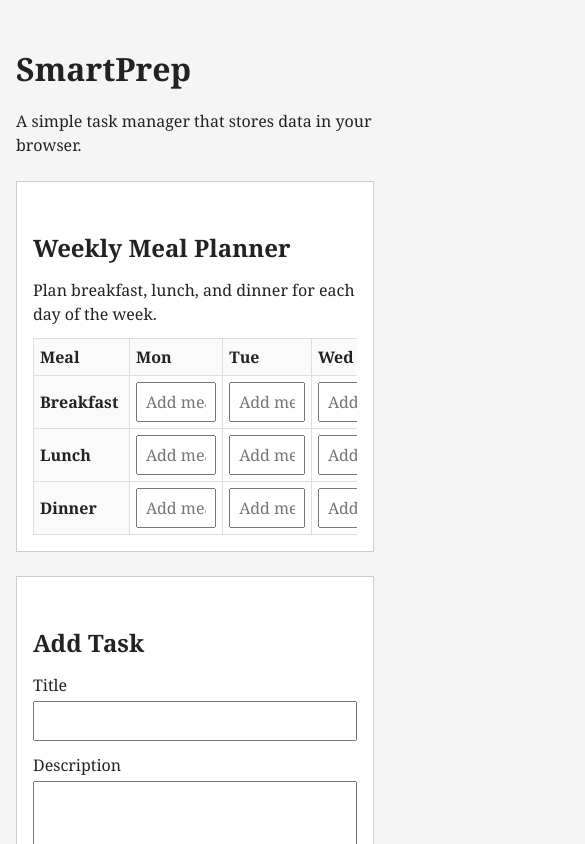
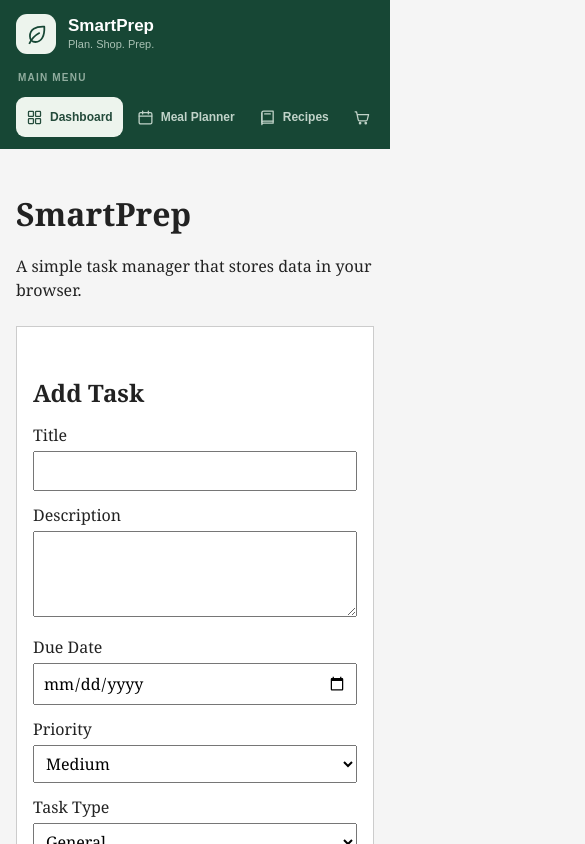
Before and after one commit to runamdrs/task_manager_CSC400, a React (Vite) app: page / in a window 390 px wide. Shown: the top 844 px of the page, 585 px wide, since content can reach past the window. Built offline with nearby package versions, Linux system fonts and the light colour scheme.

Commit message:
Add responsive navigation and meal planner pages
Co-authored-by: Copilot <223556219+Copilot@users.noreply.github.com>

```diff
--- a/src/App.jsx
+++ b/src/App.jsx
@@ -1,11 +1,9 @@
 // Import React state management for the task collection and active edit state.
 import { useState } from 'react';
-// Import the form responsible for creating and editing tasks.
-import TaskForm from './components/TaskForm.jsx';
-// Import the weekly breakfast, lunch, and dinner planner.
+import DashboardPage from './components/DashboardPage.jsx';
 import MealPlanner from './components/MealPlanner.jsx';
-// Import the list responsible for rendering all tasks.
-import TaskList from './components/TaskList.jsx';
+import PlaceholderPage from './components/PlaceholderPage.jsx';
+import Sidebar from './components/Sidebar.jsx';
 // Import the browser-storage helpers used to persist tasks between visits.
 import { loadTasks, saveTasks } from './services/taskStorage.js';
 
@@ -51,6 +49,7 @@ function getInitialTasks() {
 }
 
 function App() {
+  const [activePage, setActivePage] = useState('dashboard');
   // Keep the complete task collection in component state.
   const [tasks, setTasks] = useState(getInitialTasks);
   // Keep the selected completion filter in UI state only.
@@ -138,32 +137,36 @@ function App() {
   }
 
   return (
-    <div className="app">
-      {/* Display the application heading and its short description. */}
-      <h1>SmartPrep</h1>
-      <p>A simple task manager that stores data in your browser.</p>
-
-      {/* Show a first slice of the weekly meal planner above the task tools. */}
-      <MealPlanner />
-
-      {/* The form switches between add and edit behavior through its props. */}
-      <TaskForm
-        onSubmit={handleSave}
-        editingTask={editingTask}
-        onCancel={handleCancelEdit}
-      />
-
-      {/* Render the current collection and actions for each task. */}
-      <h2>Tasks</h2>
-      <TaskList
+    <div className="app-shell">
+      <Sidebar activePage={activePage} onNavigate={setActivePage} />
+      <main className="main-content">
+        <div className="page-panel" hidden={activePage !== 'dashboard'}>
+          <DashboardPage
             tasks={tasks}
             taskFilter={taskFilter}
             onTaskFilterChange={setTaskFilter}
+            onSave={handleSave}
+            editingTask={editingTask}
+            onCancelEdit={handleCancelEdit}
             onEdit={handleEdit}
             onDelete={handleDelete}
             onToggleComplete={handleToggleComplete}
           />
         </div>
+        <div className="page-panel" hidden={activePage !== 'meal-planner'}>
+          <MealPlanner />
+        </div>
+        <div className="page-panel" hidden={activePage !== 'recipes'}>
+          <PlaceholderPage title="Recipes" />
+        </div>
+        <div className="page-panel" hidden={activePage !== 'grocery-list'}>
+          <PlaceholderPage title="Grocery List" />
+        </div>
+        <div className="page-panel" hidden={activePage !== 'settings'}>
+          <PlaceholderPage title="Settings" />
+        </div>
+      </main>
+    </div>
   );
 }
 
--- /dev/null
+++ b/src/components/DashboardPage.jsx
@@ -0,0 +1,39 @@
+import TaskForm from './TaskForm.jsx';
+import TaskList from './TaskList.jsx';
+
+function DashboardPage({
+  tasks,
+  taskFilter,
+  onTaskFilterChange,
+  onSave,
+  editingTask,
+  onCancelEdit,
+  onEdit,
+  onDelete,
+  onToggleComplete,
+}) {
+  return (
+    <div className="app">
+      <h1>SmartPrep</h1>
+      <p>A simple task manager that stores data in your browser.</p>
+
+      <TaskForm
+        onSubmit={onSave}
+        editingTask={editingTask}
+        onCancel={onCancelEdit}
+      />
+
+      <h2>Tasks</h2>
+      <TaskList
+        tasks={tasks}
+        taskFilter={taskFilter}
+        onTaskFilterChange={onTaskFilterChange}
+        onEdit={onEdit}
+        onDelete={onDelete}
+        onToggleComplete={onToggleComplete}
+      />
+    </div>
+  );
+}
+
+export default DashboardPage;
--- a/src/components/MealPlanner.jsx
+++ b/src/components/MealPlanner.jsx
@@ -1,8 +1,15 @@
 // Import React state so each meal slot can be typed independently.
 import { useState } from 'react';
 
-// Days and meal times form the first slice of the weekly planner grid.
-const DAYS = ['Mon', 'Tue', 'Wed', 'Thu', 'Fri', 'Sat', 'Sun'];
+const DAYS = [
+  'Monday',
+  'Tuesday',
+  'Wednesday',
+  'Thursday',
+  'Friday',
+  'Saturday',
+  'Sunday',
+];
 const MEALS = ['Breakfast', 'Lunch', 'Dinner'];
 
 function createEmptyPlan() {
@@ -28,49 +35,46 @@ function MealPlanner() {
   }
 
   return (
-    <section className="meal-planner">
-      {/* Introduce the weekly planner as a distinct SmartPrep area. */}
-      <h2>Weekly Meal Planner</h2>
+    <div className="app meal-planner-page">
+      <header className="meal-planner-header">
+        <p className="eyebrow">Plan your week</p>
+        <h1>Weekly Meal Planner</h1>
         <p>Plan breakfast, lunch, and dinner for each day of the week.</p>
+      </header>
 
-      <div className="meal-planner-table-wrap">
-        <table className="meal-planner-table">
-          <thead>
-            <tr>
-              <th scope="col">Meal</th>
-              {DAYS.map((day) => (
-                <th key={day} scope="col">
-                  {day}
-                </th>
-              ))}
-            </tr>
-          </thead>
-          <tbody>
-            {MEALS.map((meal) => (
-              <tr key={meal}>
-                <th scope="row">{meal}</th>
-                {DAYS.map((day, dayIndex) => (
-                  <td key={`${day}-${meal}`}>
-                    <label className="visually-hidden" htmlFor={`${day}-${meal}`}>
-                      {meal} for {day}
-                    </label>
+      <div className="meal-planner-days">
+        {DAYS.map((day, dayIndex) => {
+          const hasMeals = MEALS.some((meal) => plan[dayIndex][meal].trim());
+
+          return (
+            <section className="meal-day-card" key={day}>
+              <h2>{day}</h2>
+              {!hasMeals && <p className="meal-empty">No meals planned yet</p>}
+              <div className="meal-day-fields">
+                {MEALS.map((meal) => {
+                  const inputId = `${day.toLowerCase()}-${meal.toLowerCase()}`;
+
+                  return (
+                    <div className="meal-field" key={meal}>
+                      <label htmlFor={inputId}>{meal}</label>
                       <input
-                      id={`${day}-${meal}`}
+                        id={inputId}
                         type="text"
                         value={plan[dayIndex][meal]}
                         onChange={(event) =>
                           handleMealChange(dayIndex, meal, event.target.value)
                         }
-                      placeholder="Add meal"
+                        placeholder={`Add ${meal.toLowerCase()}`}
                       />
-                  </td>
-                ))}
-              </tr>
-            ))}
-          </tbody>
-        </table>
+                    </div>
+                  );
+                })}
               </div>
             </section>
+          );
+        })}
+      </div>
+    </div>
   );
 }
 
--- /dev/null
+++ b/src/components/PlaceholderPage.jsx
@@ -0,0 +1,9 @@
+function PlaceholderPage({ title }) {
+  return (
+    <div className="app placeholder-page">
+      <h1>{title}</h1>
+    </div>
+  );
+}
+
+export default PlaceholderPage;
--- /dev/null
+++ b/src/components/Sidebar.jsx
@@ -0,0 +1,114 @@
+const NAV_ITEMS = [
+  { id: 'dashboard', label: 'Dashboard', icon: 'dashboard' },
+  { id: 'meal-planner', label: 'Meal Planner', icon: 'calendar' },
+  { id: 'recipes', label: 'Recipes', icon: 'book' },
+  { id: 'grocery-list', label: 'Grocery List', icon: 'cart' },
+  { id: 'settings', label: 'Settings', icon: 'settings' },
+];
+
+const ICON_PATHS = {
+  dashboard: (
+    <>
+      <rect x="3.5" y="3.5" width="7" height="7" rx="1" />
+      <rect x="13.5" y="3.5" width="7" height="7" rx="1" />
+      <rect x="3.5" y="13.5" width="7" height="7" rx="1" />
+      <rect x="13.5" y="13.5" width="7" height="7" rx="1" />
+    </>
+  ),
+  calendar: (
+    <>
+      <rect x="3" y="5" width="18" height="16" rx="2" />
+      <path d="M16 3v4M8 3v4M3 10h18" />
+    </>
+  ),
+  book: (
+    <>
+      <path d="M4 5.5A2.5 2.5 0 0 1 6.5 3H20v17H6.5A2.5 2.5 0 0 0 4 22z" />
+      <path d="M4 5.5v14A2.5 2.5 0 0 1 6.5 17H20M8 7h8" />
+    </>
+  ),
+  cart: (
+    <>
+      <path d="M3 4h2l2.4 11.2a2 2 0 0 0 2 1.6h8.8a2 2 0 0 0 1.9-1.4L22 8H6" />
+      <circle cx="10" cy="20" r="1" />
+      <circle cx="18" cy="20" r="1" />
+    </>
+  ),
+  settings: (
+    <>
+      <circle cx="12" cy="12" r="3" />
+      <path d="m19.4 15 .1.1 1.4 1.1-1.4 2.4-1.7-.7a8 8 0 0 1-1.8 1l-.3 1.8h-2.8l-.3-1.8a8 8 0 0 1-1.8-1l-1.7.7-1.4-2.4 1.4-1.1a7 7 0 0 1 0-2l-1.4-1.1 1.4-2.4 1.7.7a8 8 0 0 1 1.8-1l.3-1.8h2.8l.3 1.8a8 8 0 0 1 1.8 1l1.7-.7 1.4 2.4-1.4 1.1a7 7 0 0 1 0 1.9Z" />
+    </>
+  ),
+};
+
+function NavigationIcon({ name, className = '' }) {
+  return (
+    <svg
+      className={className}
+      aria-hidden="true"
+      viewBox="0 0 24 24"
+      fill="none"
+      stroke="currentColor"
+      strokeWidth="1.8"
+      strokeLinecap="round"
+      strokeLinejoin="round"
+    >
+      {ICON_PATHS[name]}
+    </svg>
+  );
+}
+
+function Sidebar({ activePage, onNavigate }) {
+  return (
+    <aside className="sidebar">
+      <a
+        className="brand"
+        href="#dashboard"
+        onClick={(event) => {
+          event.preventDefault();
+          onNavigate('dashboard');
+        }}
+        aria-label="SmartPrep home"
+      >
+        <span className="brand-mark" aria-hidden="true">
+          <svg viewBox="0 0 24 24" fill="none">
+            <path
+              d="M19.5 4.5c-8.6-.4-13.8 2.8-13.8 9.2 0 3.2 2.1 5.5 5.2 5.5 6.2 0 9-6.2 8.6-14.7Z"
+              stroke="currentColor"
+              strokeWidth="1.7"
+              strokeLinejoin="round"
+            />
+            <path d="M5 21c2.4-5.3 5.5-8.3 10.1-10.7" stroke="currentColor" strokeWidth="1.7" />
+          </svg>
+        </span>
+        <span className="brand-copy">
+          <span className="brand-name">SmartPrep</span>
+          <span className="brand-tagline">Plan. Shop. Prep.</span>
+        </span>
+      </a>
+
+      <nav className="sidebar-nav" aria-label="Main menu">
+        <h2 className="nav-heading">Main Menu</h2>
+        <ul className="nav-list">
+          {NAV_ITEMS.map((item) => (
+            <li key={item.id}>
+              <button
+                className={`nav-item${activePage === item.id ? ' active' : ''}`}
+                type="button"
+                aria-current={activePage === item.id ? 'page' : undefined}
+                onClick={() => onNavigate(item.id)}
+              >
+                <NavigationIcon name={item.icon} className="nav-icon" />
+                <span>{item.label}</span>
+              </button>
+            </li>
+          ))}
+        </ul>
+      </nav>
+
+    </aside>
+  );
+}
+
+export default Sidebar;
--- a/src/styles.css
+++ b/src/styles.css
@@ -12,11 +12,229 @@ body {
   background: #f5f5f5;
 }
 
+/* Keep navigation fixed while page content scrolls independently. */
+.app-shell {
+  min-height: 100vh;
+}
+
+.sidebar {
+  position: fixed;
+  inset: 0 auto 0 0;
+  z-index: 2;
+  display: flex;
+  flex-direction: column;
+  width: 248px;
+  padding: 28px 20px 20px;
+  color: #d3e2d9;
+  background: #174735;
+}
+
+.brand {
+  display: flex;
+  align-items: flex-start;
+  gap: 12px;
+  color: inherit;
+  text-decoration: none;
+}
+
+.brand-mark {
+  display: grid;
+  flex: 0 0 40px;
+  width: 40px;
+  height: 40px;
+  place-items: center;
+  border-radius: 11px;
+  color: #174735;
+  background: #edf4ed;
+}
+
+.brand-mark svg {
+  width: 25px;
+  height: 25px;
+}
+
+.brand-copy {
+  display: flex;
+  flex-direction: column;
+}
+
+.brand-name {
+  color: #fff;
+  font-family: Arial, sans-serif;
+  font-size: 17px;
+  font-weight: 700;
+  line-height: 1.25;
+}
+
+.brand-tagline {
+  color: #a9c1b4;
+  font-family: Arial, sans-serif;
+  font-size: 11px;
+  line-height: 1.6;
+}
+
+.sidebar-nav {
+  margin-top: 40px;
+}
+
+.nav-heading {
+  margin: 0 0 12px 10px;
+  color: #91ad9f;
+  font-family: Arial, sans-serif;
+  font-size: 10px;
+  font-weight: 700;
+  letter-spacing: 0.12em;
+  text-transform: uppercase;
+}
+
+.nav-list {
+  display: grid;
+  gap: 5px;
+  margin: 0;
+  padding: 0;
+  list-style: none;
+}
+
+.nav-item {
+  display: flex;
+  width: 100%;
+  min-height: 44px;
+  align-items: center;
+  gap: 12px;
+  padding: 0 12px;
+  border: 0;
+  border-radius: 9px;
+  color: #c1d3c9;
+  background: transparent;
+  font-family: Arial, sans-serif;
+  font-size: 13px;
+  font-weight: 600;
+  text-align: left;
+  transition: background-color 140ms ease, color 140ms ease;
+}
+
+.nav-item:hover {
+  color: #fff;
+  background: rgb(255 255 255 / 9%);
+}
+
+.nav-item.active {
+  color: #244b3b;
+  background: #edf4ed;
+}
+
+.nav-item:focus-visible,
+.brand:focus-visible {
+  outline: 2px solid #cce5d2;
+  outline-offset: 3px;
+}
+
+.nav-icon {
+  flex: 0 0 17px;
+  width: 17px;
+  height: 17px;
+}
+
+.main-content {
+  min-height: 100vh;
+  margin-left: 248px;
+  overflow: auto;
+}
+
+.page-panel[hidden] {
+  display: none;
+}
+
 /* Constrain the application content and center it on larger screens. */
 .app {
   max-width: 960px;
+  width: 100%;
   margin: 0 auto;
   padding: 24px 16px 48px;
+}
+
+.placeholder-page h1 {
+  margin-top: 0;
+}
+
+.meal-planner-page {
+  max-width: 1120px;
+}
+
+.meal-planner-header {
+  margin-bottom: 24px;
+}
+
+.meal-planner-header h1 {
+  margin: 0 0 4px;
+}
+
+.meal-planner-header > p:last-child {
+  margin: 0;
+  color: #666;
+}
+
+.eyebrow {
+  margin: 0 0 6px;
+  color: #4c765e;
+  font-family: Arial, sans-serif;
+  font-size: 11px;
+  font-weight: 700;
+  letter-spacing: 0.1em;
+  text-transform: uppercase;
+}
+
+.meal-planner-days {
+  display: grid;
+  grid-template-columns: repeat(auto-fit, minmax(min(100%, 290px), 1fr));
+  gap: 14px;
+}
+
+.meal-day-card {
+  min-width: 0;
+  padding: 16px;
+  border: 1px solid #e1e4df;
+  border-radius: 10px;
+  background: #fff;
+}
+
+.meal-day-card h2 {
+  margin: 0 0 8px;
+  font-size: 18px;
+}
+
+.meal-empty {
+  margin: 0 0 12px;
+  color: #737b75;
+  font-size: 13px;
+}
+
+.meal-day-fields {
+  display: grid;
+  gap: 10px;
+}
+
+.meal-field label {
+  display: block;
+  margin-bottom: 3px;
+  color: #59645d;
+  font-size: 12px;
+  font-weight: 700;
+}
+
+.meal-field input {
+  width: 100%;
+  min-width: 0;
+  padding: 8px 9px;
+  border: 1px solid #d8ded8;
+  border-radius: 6px;
+  font: inherit;
+  font-size: 13px;
+}
+
+.meal-field input:focus-visible {
+  outline: 2px solid #4d8065;
+  outline-offset: 1px;
 }
 
 /* Keep the main heading close to its introductory text. */
@@ -218,3 +436,51 @@ button {
   background: #fff;
   color: #555;
 }
+
+@media (max-width: 680px) {
+  .sidebar {
+    position: static;
+    width: 100%;
+    padding: 14px 16px 10px;
+  }
+
+  .brand {
+    align-items: center;
+  }
+
+  .sidebar-nav {
+    margin-top: 16px;
+  }
+
+  .nav-heading {
+    margin-left: 2px;
+  }
+
+  .nav-list {
+    display: flex;
+    gap: 4px;
+    overflow-x: auto;
+    padding-bottom: 2px;
+  }
+
+  .nav-list li {
+    flex: 0 0 auto;
+  }
+
+  .nav-item {
+    width: auto;
+    min-height: 40px;
+    gap: 7px;
+    padding: 0 10px;
+    font-size: 12px;
+  }
+
+  .main-content {
+    min-height: calc(100vh - 155px);
+    margin-left: 0;
+  }
+
+  .app {
+    padding: 20px 16px 36px;
+  }
+}
```
Lines whose indentation alone changed are shown as unchanged.
